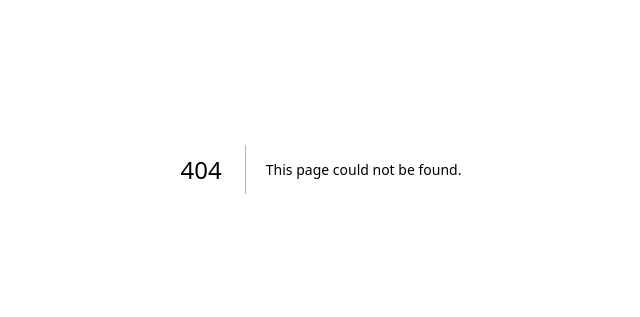
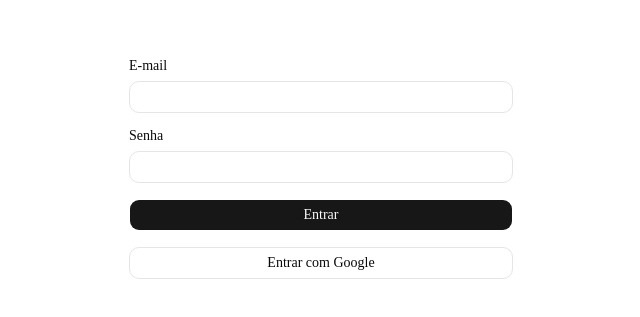
Before and after one commit to edsonmallet/printz, a Next.js app: page /login in a window 1280 px wide. Before the commit this address had no page. Shown: the part 231-548 px from the top of the page, without its empty margins (319-959 px from the left). Built offline with nearby package versions, Linux system fonts and the light colour scheme; no server answers.

Commit message:
feat: login page with email/senha and Google sign-in
Adds LoginForm using react-hook-form + zodResolver wired to the
hand-ported shadcn Form primitives, a minimal /login route, and
replaces the create-next-app placeholder on the root page.

```diff
--- /dev/null
+++ b/src/app/(auth)/login/page.tsx
@@ -0,0 +1,9 @@
+import { LoginForm } from "@/modules/auth/components/login-form";
+
+export default function LoginPage() {
+  return (
+    <main className="flex flex-1 items-center justify-center p-6">
+      <LoginForm />
+    </main>
+  );
+}
--- a/src/app/page.tsx
+++ b/src/app/page.tsx
@@ -1,69 +1,7 @@
-import Image from "next/image";
-
-export default function Home() {
+export default function HomePage() {
   return (
-    <div className="flex flex-col flex-1 items-center justify-center bg-zinc-50 font-sans dark:bg-black">
-      <main className="flex flex-1 w-full max-w-3xl flex-col items-center justify-between py-32 px-16 bg-white dark:bg-black sm:items-start">
-        <Image
-          className="dark:invert h-5 w-[100px]"
-          src="/next.svg"
-          alt="Next.js logo"
-          width={100}
-          height={20}
-          priority
-        />
-        <div className="flex flex-col items-center gap-6 text-center sm:items-start sm:text-left">
-          <h1 className="max-w-xs text-3xl font-semibold leading-10 tracking-tight text-black dark:text-zinc-50">
-            To get started, edit the{" "}
-            <code className="rounded bg-black/[.06] px-1.5 py-0.5 font-mono text-[0.9em] dark:bg-white/[.08]">
-              page.tsx
-            </code>{" "}
-            file.
-          </h1>
-          <p className="max-w-md text-lg leading-8 text-zinc-600 dark:text-zinc-400">
-            Looking for a starting point or more instructions? Head over to{" "}
-            <a
-              href="https://vercel.com/templates?framework=next.js&utm_source=create-next-app&utm_medium=appdir-template-tw&utm_campaign=create-next-app"
-              className="font-medium text-zinc-950 dark:text-zinc-50"
-            >
-              Templates
-            </a>{" "}
-            or the{" "}
-            <a
-              href="https://nextjs.org/learn?utm_source=create-next-app&utm_medium=appdir-template-tw&utm_campaign=create-next-app"
-              className="font-medium text-zinc-950 dark:text-zinc-50"
-            >
-              Learning
-            </a>{" "}
-            center.
-          </p>
-        </div>
-        <div className="flex flex-col gap-4 text-base font-medium sm:flex-row">
-          <a
-            className="flex h-12 w-full items-center justify-center gap-2 rounded-full bg-foreground px-5 text-background transition-colors hover:bg-[#383838] dark:hover:bg-[#ccc] md:w-[158px]"
-            href="https://vercel.com/new?utm_source=create-next-app&utm_medium=appdir-template-tw&utm_campaign=create-next-app"
-            target="_blank"
-            rel="noopener noreferrer"
-          >
-            <Image
-              className="dark:invert h-[14px] w-4"
-              src="/vercel.svg"
-              alt="Vercel logomark"
-              width={16}
-              height={14}
-            />
-            Deploy Now
-          </a>
-          <a
-            className="flex h-12 w-full items-center justify-center rounded-full border border-solid border-black/[.08] px-5 transition-colors hover:border-transparent hover:bg-black/[.04] dark:border-white/[.145] dark:hover:bg-[#1a1a1a] md:w-[158px]"
-            href="https://nextjs.org/docs?utm_source=create-next-app&utm_medium=appdir-template-tw&utm_campaign=create-next-app"
-            target="_blank"
-            rel="noopener noreferrer"
-          >
-            Documentation
-          </a>
-        </div>
-      </main>
-    </div>
+    <main className="flex flex-1 items-center justify-center p-6">
+      <p>Printz — em construção.</p>
+    </main>
   );
 }
--- /dev/null
+++ b/src/modules/auth/components/login-form.tsx
@@ -0,0 +1,85 @@
+"use client";
+
+import { zodResolver } from "@hookform/resolvers/zod";
+import { useRouter } from "next/navigation";
+import { useForm } from "react-hook-form";
+import { toast } from "sonner";
+import { Button } from "@/components/ui/button";
+import {
+  Form,
+  FormControl,
+  FormField,
+  FormItem,
+  FormLabel,
+  FormMessage,
+} from "@/components/ui/form";
+import { Input } from "@/components/ui/input";
+import { signInWithEmail, signInWithGoogle } from "@/modules/auth/services/auth.service";
+import { loginSchema, type LoginInput } from "@/modules/auth/services/auth.schema";
+
+export function LoginForm() {
+  const router = useRouter();
+  const form = useForm<LoginInput>({
+    resolver: zodResolver(loginSchema),
+    defaultValues: { email: "", password: "" },
+  });
+
+  async function onSubmit(values: LoginInput) {
+    try {
+      await signInWithEmail(values.email, values.password);
+      router.push("/");
+    } catch {
+      toast.error("E-mail ou senha inválidos");
+    }
+  }
+
+  async function onGoogleSignIn() {
+    try {
+      await signInWithGoogle();
+      router.push("/");
+    } catch {
+      toast.error("Não foi possível entrar com Google");
+    }
+  }
+
+  return (
+    <div className="flex flex-col gap-4 w-full max-w-sm">
+      <Form {...form}>
+        <form onSubmit={form.handleSubmit(onSubmit)} className="flex flex-col gap-4">
+          <FormField
+            control={form.control}
+            name="email"
+            render={({ field }) => (
+              <FormItem>
+                <FormLabel>E-mail</FormLabel>
+                <FormControl>
+                  <Input type="email" autoComplete="email" {...field} />
+                </FormControl>
+                <FormMessage />
+              </FormItem>
+            )}
+          />
+          <FormField
+            control={form.control}
+            name="password"
+            render={({ field }) => (
+              <FormItem>
+                <FormLabel>Senha</FormLabel>
+                <FormControl>
+                  <Input type="password" autoComplete="current-password" {...field} />
+                </FormControl>
+                <FormMessage />
+              </FormItem>
+            )}
+          />
+          <Button type="submit" disabled={form.formState.isSubmitting}>
+            Entrar
+          </Button>
+        </form>
+      </Form>
+      <Button variant="outline" onClick={onGoogleSignIn}>
+        Entrar com Google
+      </Button>
+    </div>
+  );
+}
```
